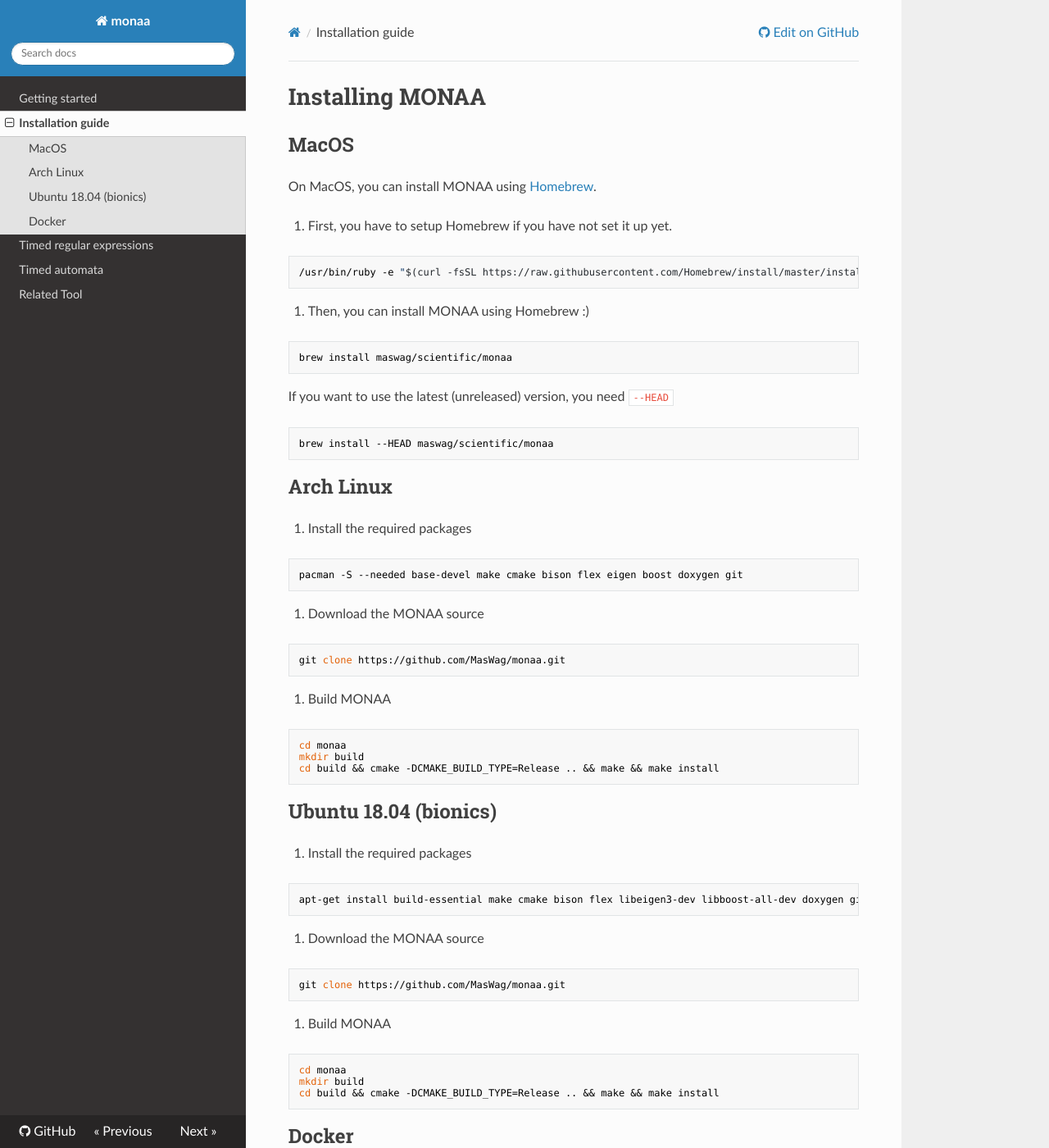
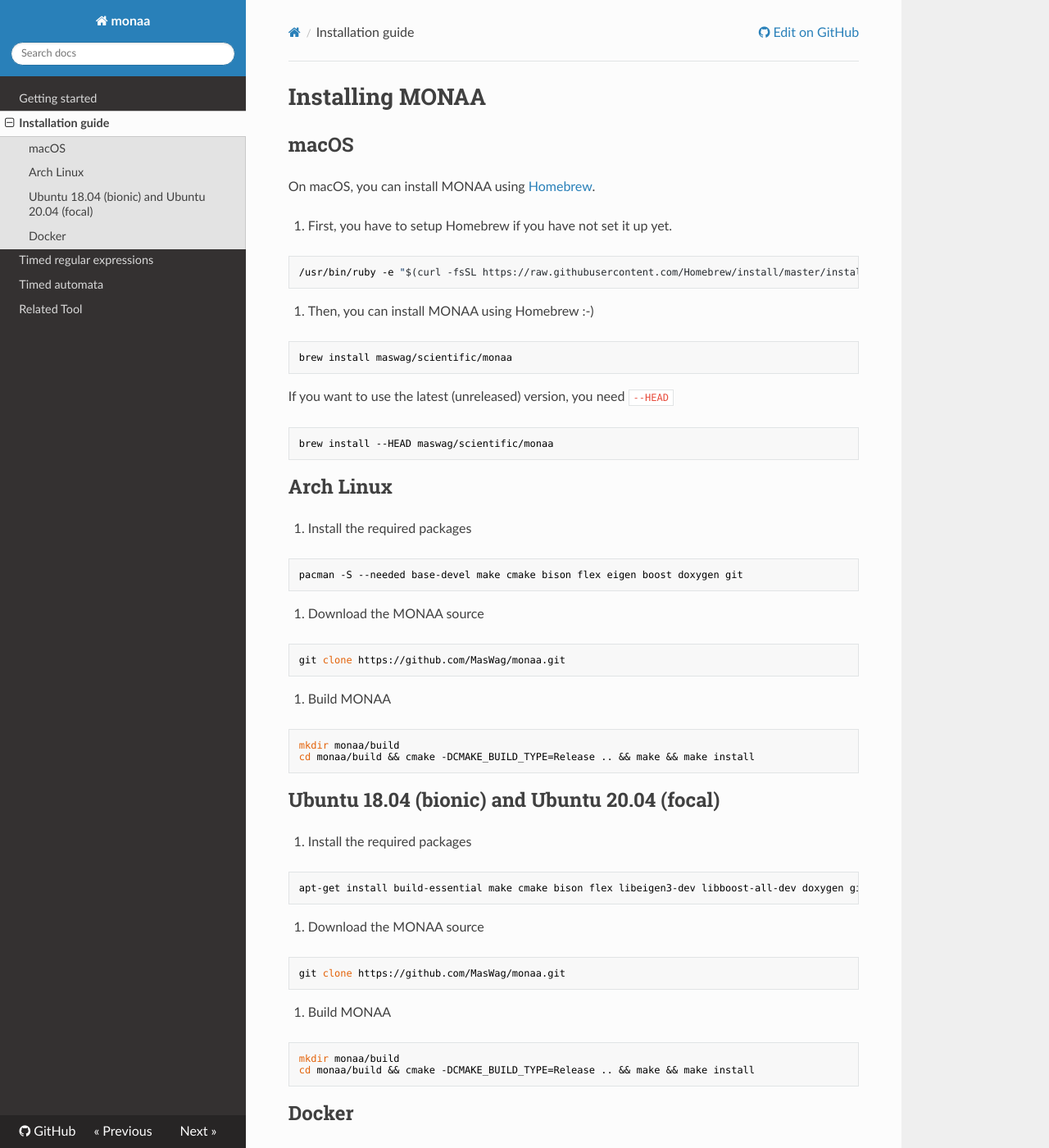
Before and after one commit to MasWag/monaa, an MkDocs documentation site: the page built from doc/install.md, in a window 1280 px wide and 1400 px high. Shown: the whole window at 82% size. Built offline with MkDocs 1.6.1, drawn with Linux system fonts in a browser that asks for light colours; nearby versions of some CDN libraries; some of the changed text lies outside the part shown.

Commit message:
checked that MONAA works on Ubuntu 20.04

````diff
--- a/doc/install.md
+++ b/doc/install.md
@@ -1,10 +1,10 @@
 Installing MONAA
 ================
 
-MacOS
+macOS
 -----
 
-On MacOS, you can install MONAA using [Homebrew](https://brew.sh).
+On macOS, you can install MONAA using [Homebrew](https://brew.sh).
 
 1. First, you have to setup Homebrew if you have not set it up yet.
 
@@ -12,7 +12,7 @@
 /usr/bin/ruby -e "$(curl -fsSL https://raw.githubusercontent.com/Homebrew/install/master/install)"
 ```
 
-2. Then, you can install MONAA using Homebrew :)
+2. Then, you can install MONAA using Homebrew :-)
 
 ```bash
 brew install maswag/scientific/monaa
@@ -42,13 +42,12 @@
 3. Build MONAA
 
 ```bash
-cd monaa
-mkdir build
-cd build && cmake -DCMAKE_BUILD_TYPE=Release .. && make && make install
+mkdir monaa/build
+cd monaa/build && cmake -DCMAKE_BUILD_TYPE=Release .. && make && make install
 ```
 
-Ubuntu 18.04 (bionics)
-----------------------
+Ubuntu 18.04 (bionic) and Ubuntu 20.04 (focal)
+----------------------------------------------
 
 1. Install the required packages
 
@@ -65,9 +64,8 @@
 3. Build MONAA
 
 ```bash
-cd monaa
-mkdir build
-cd build && cmake -DCMAKE_BUILD_TYPE=Release .. && make && make install
+mkdir monaa/build
+cd monaa/build && cmake -DCMAKE_BUILD_TYPE=Release .. && make && make install
 ```
 
 Docker
@@ -76,8 +74,8 @@
 
 1. Install [docker](https://www.docker.com/)
 
-2. pull the docker image by `docker pull maswag/monaa`.
+2. Pull the docker image by `docker pull maswag/monaa`.
 
-3. Use the container e.g., `docker run -i maswag/monaa -e '(AB)$' < ./getting_started/timed_word.txt`.
+3. Use the container, e.g., `docker run -i maswag/monaa -e '(AB)$' < ./getting_started/timed_word.txt`.
 
 [Docker Hub page](https://cloud.docker.com/u/maswag/repository/docker/maswag/monaa)
````
